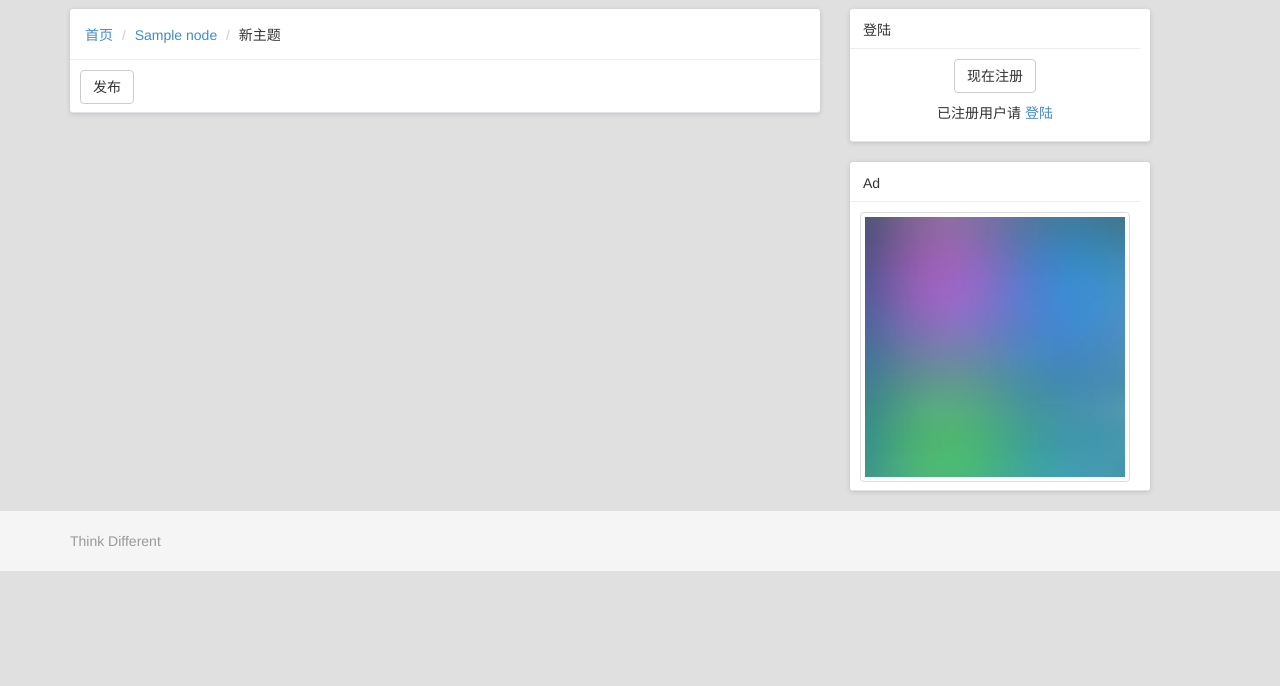
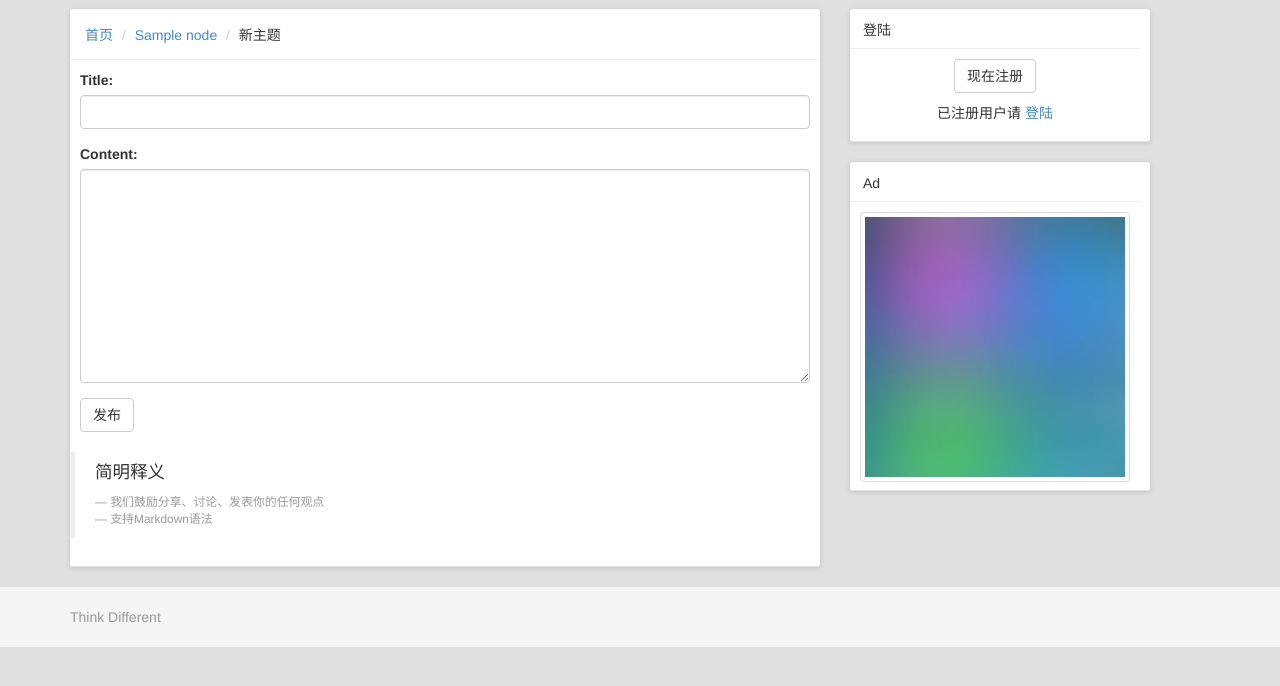
Before and after one commit to isaced/NSLoger, a Django app: template templates/bbs/new.html in a window 1280 px wide. Shown: the part 51-737 px from the top of the page. Run offline with Django 3.2, Linux system fonts and the light colour scheme; the template is opened without the code that fills it: most values are stand-ins (such as "Sample title", 1, 10 or a date in 2020); form fields are guessed from the names that the template uses; parts of the project's set-up code (start-up, migrations or seed data) failed here and were passed over.

Commit message:
完善发帖表单验证

```diff
--- a/templates/base.html
+++ b/templates/base.html
@@ -12,9 +12,6 @@
     {% load static from staticfiles %}
     <link href="{% static "css/bootstrap.min.css" %}" rel="stylesheet">
     <link href="{% static "css/main.css" %}" rel="stylesheet">
-
-    <!-- Just for debugging purposes. Don't actually copy this line! -->
-    <!--[if lt IE 9]><script src="../../docs-assets/js/ie8-responsive-file-warning.js"></script><![endif]-->
 
     <!-- HTML5 shim and Respond.js IE8 support of HTML5 elements and media queries -->
     <!--[if lt IE 9]>
--- a/templates/bbs/new.html
+++ b/templates/bbs/new.html
@@ -10,16 +10,39 @@
                   <div class="clearfix"></div>
                   <div class="box-line"></div>
                   <div class="box-content">
+                    {% if form.title.errors or form.content.errors %}
+                    <div>
+                        <ol class="alert alert-danger">
+                        遇到问题了：
+                        {% for field in form %}
+                          {% for error in field.errors %}
+                            <li style="margin-left:30px;">{{ error }}</li>
+                          {% endfor %}
+                        {% endfor %}
+                        </ol>
+                    </div>
+                    {% endif %}
                     <form role="form" action="{% url 'bbs:new' node.slug %}" method="post" class="form-vertical">
                       {% csrf_token %}
-                      {% for field in form %}
+
                       <div class="form-group">
-                        <label for="exampleInputEmail1">{{ field.label }}:</label>
-                        {{field}}
+                        <label >{{ form.title.label }}:</label>
+                        <input type="text" class="form-control" name="{{ form.title.html_name }}" value="{{ form.title.value |default_if_none:""}}">
                       </div>
-                        {% endfor %}
+
+                      <div class="form-group">
+                        <label>{{ form.content.label }}:</label>
+                        <textarea class="form-control" name="{{ form.content.html_name }}" rows="10">{{ form.content.value |default_if_none:""}}</textarea>
+                      </div>
+
                       <button type="submit" class="btn btn-default">发布</button>
                     </form>
                   </div>
+                </br>
+                  <blockquote>
+                    <p>简明释义</p>
+                    <small>我们鼓励分享、讨论、发表你的任何观点</small>
+                    <small>支持Markdown语法</small>
+                  </blockquote>
               </div>
 {% endblock %}
```
Also changed, not shown: bbs/forms.py (+20 -4 lines).
